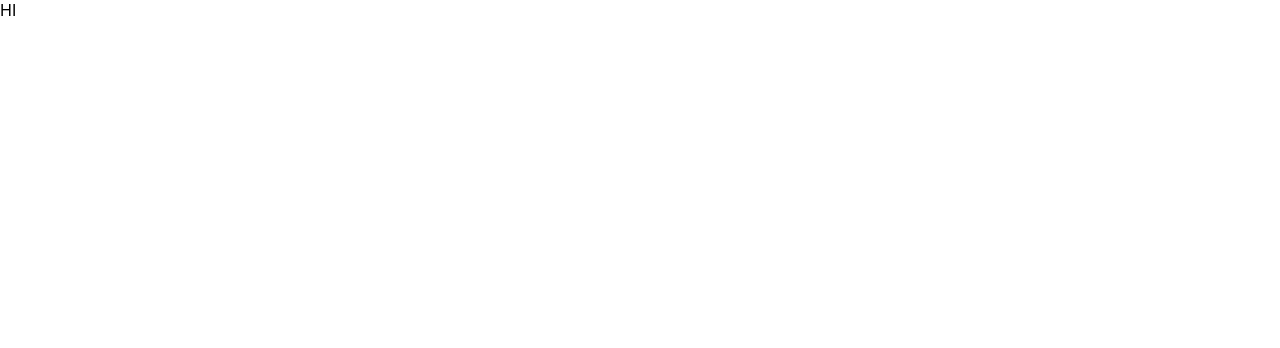
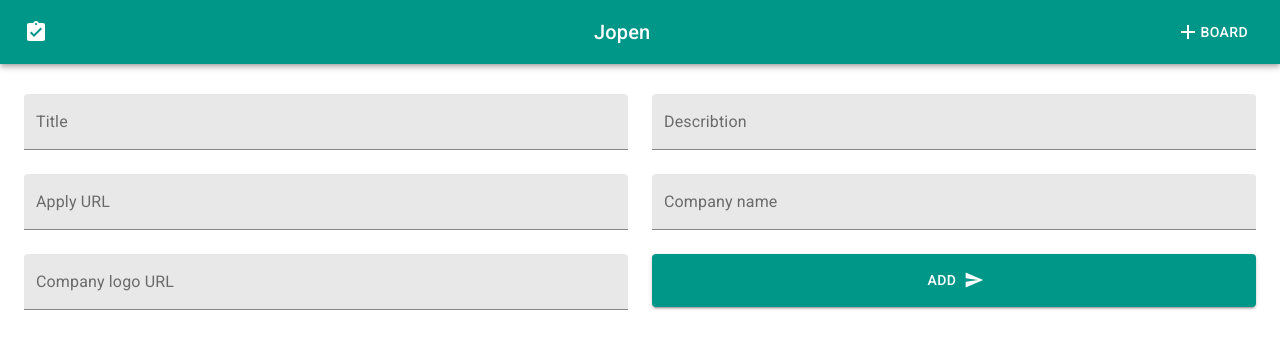
Before and after one commit to madatbay/jopen, a React (Create React App) app in the folder front/: page /create in a window 1280 px wide. Shown: the top 348 px of the page. Built offline with nearby package versions, Linux system fonts and the light colour scheme.

Commit message:
board components created

```diff
--- a/front/package.json
+++ b/front/package.json
@@ -4,11 +4,13 @@
   "private": true,
   "dependencies": {
     "@material-ui/core": "^4.12.3",
+    "@material-ui/icons": "^4.11.2",
     "@testing-library/jest-dom": "^5.14.1",
     "@testing-library/react": "^11.2.7",
     "@testing-library/user-event": "^12.8.3",
     "react": "^17.0.2",
     "react-dom": "^17.0.2",
+    "react-router-dom": "^5.3.0",
     "react-scripts": "4.0.3",
     "web-vitals": "^1.1.2"
   },
--- a/front/src/App.js
+++ b/front/src/App.js
@@ -1,8 +1,30 @@
+import { Container } from "@material-ui/core";
+import Navbar from "./components/Navbar";
+import BoardList from "./components/BoardList";
+import {
+  BrowserRouter as Router,
+  Switch,
+  Route,
+} from "react-router-dom";
+import BoardCreate from "./components/BoardCreate";
+
 function App() {
   return (
-    <>
-      HI
-    </>
+    <Router>
+      <Navbar/>
+      <Container>
+        <Switch>
+          <Route path='/create'>
+            <BoardCreate />
+          </Route>
+        </Switch>
+        <Switch>
+          <Route exact path='/'>
+            <BoardList />
+          </Route>
+        </Switch>
+      </Container>
+    </Router>
   );
 }
 
--- /dev/null
+++ b/front/src/components/BoardCard.js
@@ -0,0 +1,73 @@
+import React from "react";
+import { makeStyles } from "@material-ui/core/styles";
+import Card from "@material-ui/core/Card";
+import CardActionArea from "@material-ui/core/CardActionArea";
+import CardActions from "@material-ui/core/CardActions";
+import CardContent from "@material-ui/core/CardContent";
+import Button from "@material-ui/core/Button";
+import Typography from "@material-ui/core/Typography";
+import Avatar from "@material-ui/core/Avatar";
+import { Grid } from "@material-ui/core";
+import Chip from "@material-ui/core/Chip";
+
+const useStyles = makeStyles({
+  root: {
+    maxWidth: 345,
+  },
+  btn: {
+    color: "#009688",
+  },
+  mt2: {
+    marginTop: 8,
+  },
+});
+
+export default function BoardCard() {
+  const classes = useStyles();
+
+  return (
+    <Card className={classes.root}>
+      <CardActionArea>
+        <CardContent>
+          <Grid container spacing={1}>
+            <Grid item>
+              <Avatar
+                alt="Company name"
+                src="https://www.oneclickshoppers.com/wp-content/uploads/2020/08/lays_logo.jpg"
+              />
+            </Grid>
+            <Grid item>
+              <Typography gutterBottom variant="h5" component="h2">
+                Lizard
+              </Typography>
+            </Grid>
+          </Grid>
+          <Typography
+            variant="body2"
+            color="textSecondary"
+            component="p"
+            className={classes.mt2}
+          >
+            Lizards are a widespread group of squamate reptiles, with over 6,000
+            species, ranging across all continents except Antarctica
+          </Typography>
+        </CardContent>
+      </CardActionArea>
+      <CardActions>
+        <Grid container justifyContent="space-between">
+          <Grid item>
+            <Button size="small" className={classes.btn}>
+              Apply
+            </Button>
+            <Button size="small" className={classes.btn}>
+              Share
+            </Button>
+          </Grid>
+          <Grid item>
+            <Chip label="Basic" variant="outlined" />
+          </Grid>
+        </Grid>
+      </CardActions>
+    </Card>
+  );
+}
--- /dev/null
+++ b/front/src/components/BoardCreate.js
@@ -0,0 +1,84 @@
+import React from "react";
+import TextField from "@material-ui/core/TextField";
+import { Grid } from "@material-ui/core";
+import Button from "@material-ui/core/Button";
+import SendIcon from "@material-ui/icons/Send";
+import { makeStyles } from "@material-ui/core/styles";
+
+const useStyles = makeStyles((theme) => ({
+  root: {
+    "& > *": {
+      margin: theme.spacing(1),
+    },
+  },
+  add: {
+    background: "#009688",
+    color: "#ffffff",
+    "&:hover": {
+      background: "#26a69a",
+      color: "#ffffff",
+    },
+  },
+}));
+
+export default function BoardCreate() {
+  const classes = useStyles();
+
+  return (
+    <form noValidate autoComplete="off">
+      <Grid container spacing={3}>
+        <Grid item xs={6}>
+          <TextField
+            id="filled-basic"
+            label="Title"
+            variant="filled"
+            fullWidth
+          />
+        </Grid>
+        <Grid item xs={6}>
+          <TextField
+            id="filled-basic"
+            label="Describtion"
+            variant="filled"
+            fullWidth
+          />
+        </Grid>
+        <Grid item xs={6}>
+          <TextField
+            id="filled-basic"
+            label="Apply URL"
+            variant="filled"
+            fullWidth
+          />
+        </Grid>
+        <Grid item xs={6}>
+          <TextField
+            id="filled-basic"
+            label="Company name"
+            variant="filled"
+            fullWidth
+          />
+        </Grid>
+        <Grid item xs={6}>
+          <TextField
+            id="filled-basic"
+            label="Company logo URL"
+            variant="filled"
+            fullWidth
+          />
+        </Grid>
+        <Grid item xs={6}>
+          <Button
+            variant="contained"
+            className={classes.add}
+            endIcon={<SendIcon />}
+            fullWidth
+            style={{padding: 14}}
+          >
+            Add
+          </Button>
+        </Grid>
+      </Grid>
+    </form>
+  );
+}
--- /dev/null
+++ b/front/src/components/BoardList.js
@@ -0,0 +1,25 @@
+import React from "react";
+import BoardCard from "./BoardCard";
+import { Grid } from "@material-ui/core";
+
+export default function BoardList() {
+  return (
+    <Grid container spacing={3}>
+      <Grid item xs={12} sm={6} md={3}>
+        <BoardCard />
+      </Grid>
+      <Grid item xs={12} sm={6} md={3}>
+        <BoardCard />
+      </Grid>
+      <Grid item xs={12} sm={6} md={3}>
+        <BoardCard />
+      </Grid>
+      <Grid item xs={12} sm={6} md={3}>
+        <BoardCard />
+      </Grid>
+      <Grid item xs={12} sm={6} md={3}>
+        <BoardCard />
+      </Grid>
+    </Grid>
+  );
+}
--- /dev/null
+++ b/front/src/components/Navbar.js
@@ -0,0 +1,59 @@
+import React from "react";
+import { makeStyles } from "@material-ui/core/styles";
+import AppBar from "@material-ui/core/AppBar";
+import Toolbar from "@material-ui/core/Toolbar";
+import Typography from "@material-ui/core/Typography";
+import Button from "@material-ui/core/Button";
+import IconButton from "@material-ui/core/IconButton";
+import AssignmentTurnedInIcon from "@material-ui/icons/AssignmentTurnedIn";
+import AddIcon from "@material-ui/icons/Add";
+import { Link } from "react-router-dom";
+
+const useStyles = makeStyles((theme) => ({
+  root: {
+    flexGrow: 1,
+    marginBottom: 30,
+  },
+  menuButton: {
+    marginRight: theme.spacing(2),
+  },
+  title: {
+    flexGrow: 1,
+  },
+  style: {
+    background: "#009688",
+  },
+}));
+
+export default function Navbar() {
+  const classes = useStyles();
+
+  return (
+    <div className={classes.root}>
+      <AppBar position="static" className={classes.style}>
+        <Toolbar>
+          <Link to="/">
+            <IconButton
+              edge="start"
+              className={classes.menuButton}
+              color="inherit"
+              aria-label="menu"
+            >
+              <AssignmentTurnedInIcon />
+            </IconButton>
+          </Link>
+          <Typography variant="h6" className={classes.title} align="center">
+            <Link to="/" className={classes.dBlock}>
+              Jopen
+            </Link>
+          </Typography>
+          <Link to="/create">
+            <Button color="inherit">
+              <AddIcon /> Board
+            </Button>
+          </Link>
+        </Toolbar>
+      </AppBar>
+    </div>
+  );
+}
--- a/front/src/index.css
+++ b/front/src/index.css
@@ -8,3 +8,8 @@
   -webkit-font-smoothing: antialiased;
   -moz-osx-font-smoothing: grayscale;
 }
+
+a{
+  text-decoration: none;
+  color: inherit;
+}
```
Also changed, not shown: 1 other file (tests, documents, lock files or other folders).
